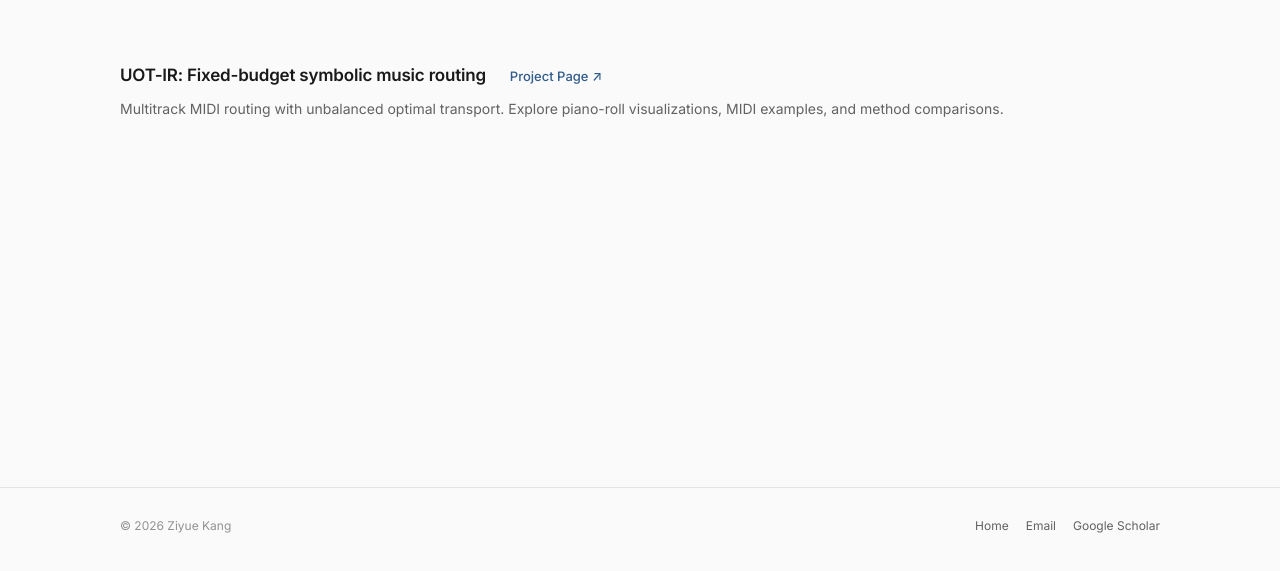
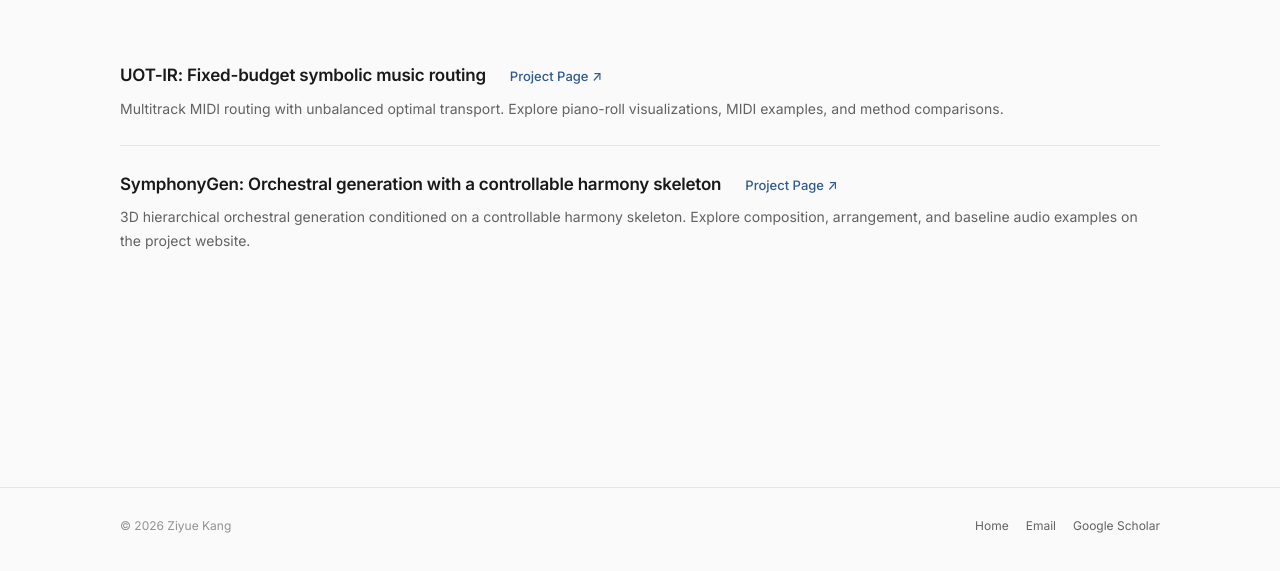
Before and after one commit to AIBincultars/AIBincultars.github.io, an Astro site: page /en/projects/ in a window 1280 px wide. Shown: the part 233-804 px from the top of the page. Built offline with nearby package versions, Linux system fonts and the light colour scheme; Astro itself is replaced by a stand-in of ours.

Commit message:
Add SymphonyGen project links to bilingual homepage

```diff
--- a/src/content/publications/symphonygen.md
+++ b/src/content/publications/symphonygen.md
@@ -8,4 +8,5 @@ featured: true
 order: 2
 paperUrl: "https://arxiv.org/pdf/2604.25498"
 arxivUrl: "https://arxiv.org/abs/2604.25498"
+projectUrl: "https://symphonygen.github.io/"
 ---
--- a/src/data/site-content.ts
+++ b/src/data/site-content.ts
@@ -18,6 +18,17 @@ const publicProjects: PublicProject[] = [
       en: 'Multitrack MIDI routing with unbalanced optimal transport. Explore piano-roll visualizations, MIDI examples, and method comparisons.',
     },
     publicUrl: 'https://aibincultars.github.io/projects/uot-ir/',
+  },
+  {
+    title: {
+      zh: 'SymphonyGen：可控和声骨架驱动的管弦乐生成',
+      en: 'SymphonyGen: Orchestral generation with a controllable harmony skeleton',
+    },
+    description: {
+      zh: '以可控和声骨架为条件的三维层次化管弦乐生成。项目网站提供创作、改编与基线音频示例。',
+      en: '3D hierarchical orchestral generation conditioned on a controllable harmony skeleton. Explore composition, arrangement, and baseline audio examples on the project website.',
+    },
+    publicUrl: 'https://symphonygen.github.io/',
   },
 ];
 
```
Also changed, not shown: README.md.
